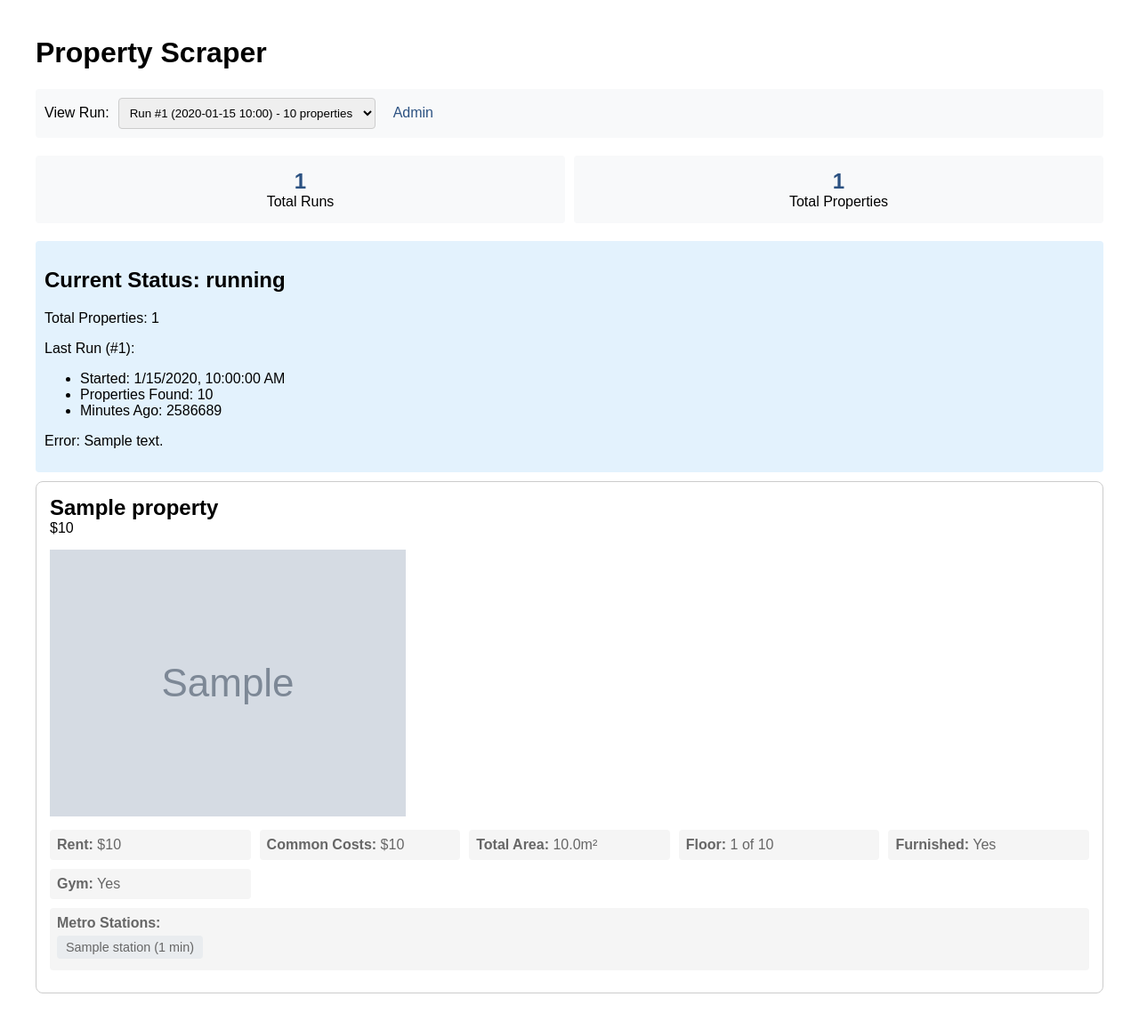
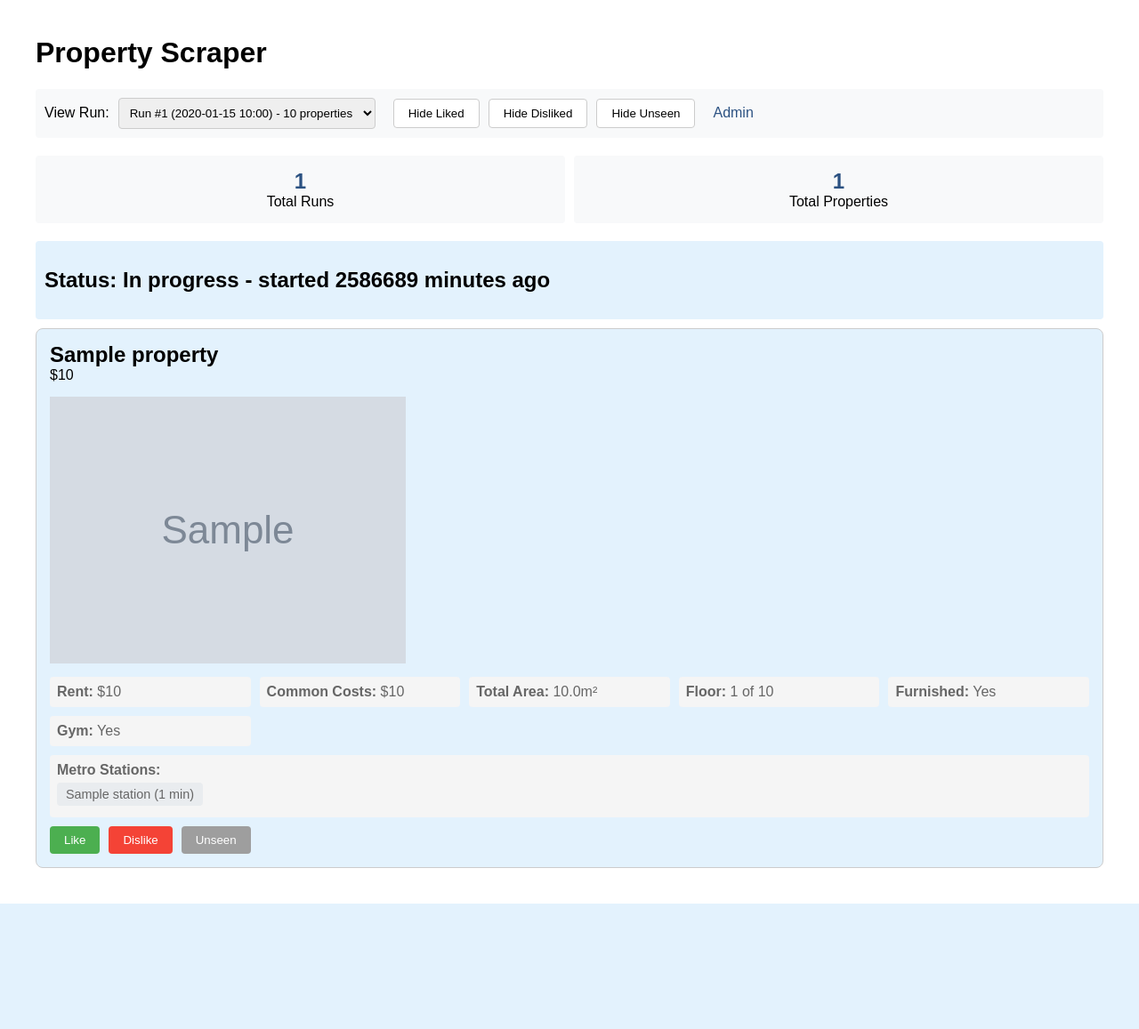
Before and after one commit to nerif-tafu/portalinmobiliario-scraper, a Flask app: page / in a window 1280 px wide. Shown: the whole page at 89% size. After the commit the page ends 1016 px from the top, so only its background shows below. Run offline with Flask 3, Linux system fonts and the light colour scheme; tables that the repository leaves empty hold one stand-in row (values such as "Sample post"); grey boxes marked "Sample" are stand-in pictures.

Commit message:
Adding status debugging to front end

```diff
--- a/scraper/config.py
+++ b/scraper/config.py
@@ -3,7 +3,7 @@
 # Scraping limits (per location)
 MAX_PAGES_PER_LOCATION = 1
 LISTINGS_PER_PAGE = 48
-LISTINGS_PER_LOCATION = 1  # Changed from TOTAL_LISTINGS_LIMIT
+LISTINGS_PER_LOCATION = 8  # Changed from TOTAL_LISTINGS_LIMIT
 
 # Search filters
 LOCATIONS = [
--- a/web/app.py
+++ b/web/app.py
@@ -1,8 +1,8 @@
 from flask import Flask, render_template, jsonify, request
 from flask_admin import Admin
 from flask_admin.contrib.sqla import ModelView
-from web.models import db, Run, Property, PropertyImage, MetroStation
-from datetime import datetime
+from web.models import db, Run, Property, PropertyImage, MetroStation, PropertyPreference
+from datetime import datetime, timedelta
 from sqlalchemy import desc
 import os
 
@@ -51,31 +51,30 @@ admin.add_view(MetroStationView(MetroStation, db.session))
 
 @app.route('/status')
 def status():
-    # Get the latest run
     latest_run = Run.query.order_by(Run.started_at.desc()).first()
 
     if not latest_run:
         return jsonify({
             'status': 'No runs found',
-            'last_run': None,
-            'properties_count': 0
+            'message': 'No scraping runs yet'
         })
 
-    # Calculate time since last run
-    time_since = datetime.utcnow() - latest_run.started_at
-    minutes_since = int(time_since.total_seconds() / 60)
+    if latest_run.status == 'running':
+        started_minutes_ago = int((datetime.utcnow() - latest_run.started_at).total_seconds() / 60)
+        message = f"In progress - started {started_minutes_ago} minutes ago"
+    elif latest_run.status == 'failed':
+        message = f"Failed - {latest_run.error_message}"
+    else:  # completed
+        if latest_run.next_run_at:
+            next_run_str = latest_run.next_run_at.strftime('%Y-%m-%d %H:%M:%S')
+            message = f"Waiting - next run at {next_run_str}"
+        else:
+            # Fallback for runs before we added next_run_at
+            message = "Waiting for next run"
 
     return jsonify({
         'status': latest_run.status,
-        'last_run': {
-            'id': latest_run.id,
-            'started_at': latest_run.started_at.isoformat(),
-            'completed_at': latest_run.completed_at.isoformat() if latest_run.completed_at else None,
-            'minutes_ago': minutes_since,
-            'total_properties': latest_run.total_properties,
-            'error_message': latest_run.error_message
-        },
-        'properties_count': Property.query.count()
+        'message': message
     })
 
 @app.route('/')
@@ -103,12 +102,59 @@ def index():
             except:
                 property.map_coords = None
 
+    # Get preferences for all properties
+    property_urls = [p.original_url for p in properties]
+    preferences = {p.property_url: p for p in PropertyPreference.query.filter(
+        PropertyPreference.property_url.in_(property_urls)
+    ).all()}
+
+    # Attach preferences to properties
+    for property in properties:
+        property.preference = preferences.get(property.original_url)
+
+    # Count unique properties by URL
+    total_unique_properties = db.session.query(Property.original_url).distinct().count()
+
     return render_template('index.html',
                          latest_run=run,
-                         total_properties=total_properties,
+                         total_properties=total_unique_properties,
                          total_runs=total_runs,
                          runs=runs,
                          properties=properties)
 
+@app.route('/property/preference', methods=['POST'])
+def set_preference():
+    data = request.json
+    property_url = data.get('property_url')
+    status = data.get('status')
+
+    if not property_url or status not in ['liked', 'disliked']:
+        return jsonify({'success': False, 'error': 'Invalid data'}), 400
+
+    preference = PropertyPreference.query.filter_by(property_url=property_url).first()
+    if preference:
+        preference.status = status
+    else:
+        preference = PropertyPreference(property_url=property_url, status=status)
+        db.session.add(preference)
+
+    db.session.commit()
+    return jsonify({'success': True})
+
+@app.route('/property/preference', methods=['DELETE'])
+def remove_preference():
+    data = request.json
+    property_url = data.get('property_url')
+
+    if not property_url:
+        return jsonify({'success': False, 'error': 'Invalid data'}), 400
+
+    preference = PropertyPreference.query.filter_by(property_url=property_url).first()
+    if preference:
+        db.session.delete(preference)
+        db.session.commit()
+
+    return jsonify({'success': True})
+
 if __name__ == '__main__':
     app.run(host='0.0.0.0', port=3000)
--- a/web/templates/index.html
+++ b/web/templates/index.html
@@ -67,6 +67,15 @@
             padding: 15px;
             margin-bottom: 20px;
             border-radius: 8px;
+            transition: background-color 0.3s ease;
+        }
+        .property.liked {
+            background-color: #e8f5e9;
+            border-color: #4caf50;
+        }
+        .property.disliked {
+            background-color: #ffebee;
+            border-color: #f44336;
         }
         .property-header {
             margin-bottom: 15px;
@@ -144,6 +153,57 @@
             border-radius: 4px;
             font-size: 0.9em;
         }
+        .property-actions {
+            display: flex;
+            gap: 10px;
+            margin-top: 10px;
+        }
+        .action-button {
+            padding: 8px 16px;
+            border: none;
+            border-radius: 4px;
+            cursor: pointer;
+            transition: opacity 0.2s;
+        }
+        .action-button:hover {
+            opacity: 0.8;
+        }
+        .like-button {
+            background-color: #4caf50;
+            color: white;
+        }
+        .dislike-button {
+            background-color: #f44336;
+            color: white;
+        }
+        .unseen-button {
+            background-color: #9e9e9e;
+            color: white;
+        }
+        .action-button.active {
+            opacity: 1;
+            box-shadow: 0 0 0 2px #fff, 0 0 0 4px currentColor;
+        }
+        .filter-buttons {
+            display: flex;
+            gap: 10px;
+        }
+        .filter-button {
+            padding: 8px 16px;
+            border: 1px solid #ccc;
+            border-radius: 4px;
+            background: white;
+            cursor: pointer;
+            transition: all 0.2s;
+        }
+        .filter-button.active {
+            background: #2c5282;
+            color: white;
+            border-color: #2c5282;
+        }
+        .property.hidden {
+            display: none;
+        }
     </style>
     <script>
         function updateStatus() {
@@ -151,26 +211,7 @@
                 .then(response => response.json())
                 .then(data => {
                     const statusDiv = document.getElementById('status');
-                    let html = `
-                        <h2>Current Status: ${data.status}</h2>
-                        <p>Total Properties: ${data.properties_count}</p>
-                    `;
-
-                    if (data.last_run) {
-                        html += `
-                            <p>Last Run (#${data.last_run.id}):</p>
-                            <ul>
-                                <li>Started: ${new Date(data.last_run.started_at).toLocaleString()}</li>
-                                <li>Properties Found: ${data.last_run.total_properties || 0}</li>
-                                <li>Minutes Ago: ${data.last_run.minutes_ago}</li>
-                            </ul>
-                        `;
-
-                        if (data.last_run.error_message) {
-                            html += `<p class="error">Error: ${data.last_run.error_message}</p>`;
-                        }
-                    }
-
+                    const html = `<h2>Status: ${data.message}</h2>`;
                     statusDiv.innerHTML = html;
                     statusDiv.className = `status ${data.status.toLowerCase()}`;
                 });
@@ -182,6 +223,70 @@
             if (runId) {
                 window.location.href = `/?run_id=${runId}`;
             }
+        }
+
+        function setPreference(propertyUrl, status) {
+            fetch('/property/preference', {
+                method: 'POST',
+                headers: {
+                    'Content-Type': 'application/json',
+                },
+                body: JSON.stringify({
+                    property_url: propertyUrl,
+                    status: status
+                })
+            })
+            .then(response => response.json())
+            .then(data => {
+                if (data.success) {
+                    const propertyDiv = document.querySelector(`.property[data-url="${propertyUrl}"]`);
+                    propertyDiv.classList.remove('liked', 'disliked');
+                    propertyDiv.classList.add(status);
+
+                    // Update buttons
+                    const buttons = propertyDiv.querySelectorAll('.action-button');
+                    buttons.forEach(btn => btn.classList.remove('active'));
+                    propertyDiv.querySelector(`.${status}-button`).classList.add('active');
+                }
+            });
+        }
+
+        function removePreference(propertyUrl) {
+            fetch('/property/preference', {
+                method: 'DELETE',
+                headers: {
+                    'Content-Type': 'application/json',
+                },
+                body: JSON.stringify({
+                    property_url: propertyUrl
+                })
+            })
+            .then(response => response.json())
+            .then(data => {
+                if (data.success) {
+                    const propertyDiv = document.querySelector(`.property[data-url="${propertyUrl}"]`);
+                    propertyDiv.classList.remove('liked', 'disliked');
+
+                    // Update buttons
+                    const buttons = propertyDiv.querySelectorAll('.action-button');
+                    buttons.forEach(btn => btn.classList.remove('active'));
+                    propertyDiv.querySelector('.unseen-button').classList.add('active');
+                }
+            });
+        }
+
+        function toggleFilter(type) {
+            const button = document.getElementById(`hide-${type}`);
+            button.classList.toggle('active');
+
+            const properties = document.querySelectorAll('.property');
+            properties.forEach(property => {
+                if (type === 'unseen' && !property.classList.contains('liked') && !property.classList.contains('disliked')) {
+                    property.classList.toggle('hidden', button.classList.contains('active'));
+                } else if (property.classList.contains(type)) {
+                    property.classList.toggle('hidden', button.classList.contains('active'));
+                }
+            });
         }
 
         // Update status every 30 seconds
@@ -204,6 +309,17 @@
                 {% endfor %}
             </select>
         </div>
+        <div class="filter-buttons">
+            <button class="filter-button" onclick="toggleFilter('liked')" id="hide-liked">
+                Hide Liked
+            </button>
+            <button class="filter-button" onclick="toggleFilter('disliked')" id="hide-disliked">
+                Hide Disliked
+            </button>
+            <button class="filter-button" onclick="toggleFilter('unseen')" id="hide-unseen">
+                Hide Unseen
+            </button>
+        </div>
         <a href="/admin">Admin</a>
     </div>
 
@@ -223,7 +339,7 @@
     </div>
 
     {% for property in properties %}
-    <div class="property">
+    <div class="property {% if property.preference %}{{ property.preference.status }}{% endif %}" data-url="{{ property.original_url }}">
         <div class="property-header">
             <h2 class="title">
                 <a href="{{ property.original_url }}" target="_blank">{{ property.title }}</a>
@@ -271,6 +387,20 @@
                 {% endif %}
             </div>
         </div>
+        <div class="property-actions">
+            <button class="action-button like-button {% if property.preference and property.preference.status == 'liked' %}active{% endif %}"
+                    onclick="setPreference('{{ property.original_url }}', 'liked')">
+                Like
+            </button>
+            <button class="action-button dislike-button {% if property.preference and property.preference.status == 'disliked' %}active{% endif %}"
+                    onclick="setPreference('{{ property.original_url }}', 'disliked')">
+                Dislike
+            </button>
+            <button class="action-button unseen-button {% if not property.preference %}active{% endif %}"
+                    onclick="removePreference('{{ property.original_url }}')">
+                Unseen
+            </button>
+        </div>
     </div>
     {% endfor %}
 </body>
```
Also changed, not shown: scraper/database.py (+10 -21 lines), scraper/scraper.py (+44 -13 lines), web/models.py (+9 -0 lines), migrations/002_add_next_run_at.sql (added), 2 other files.
